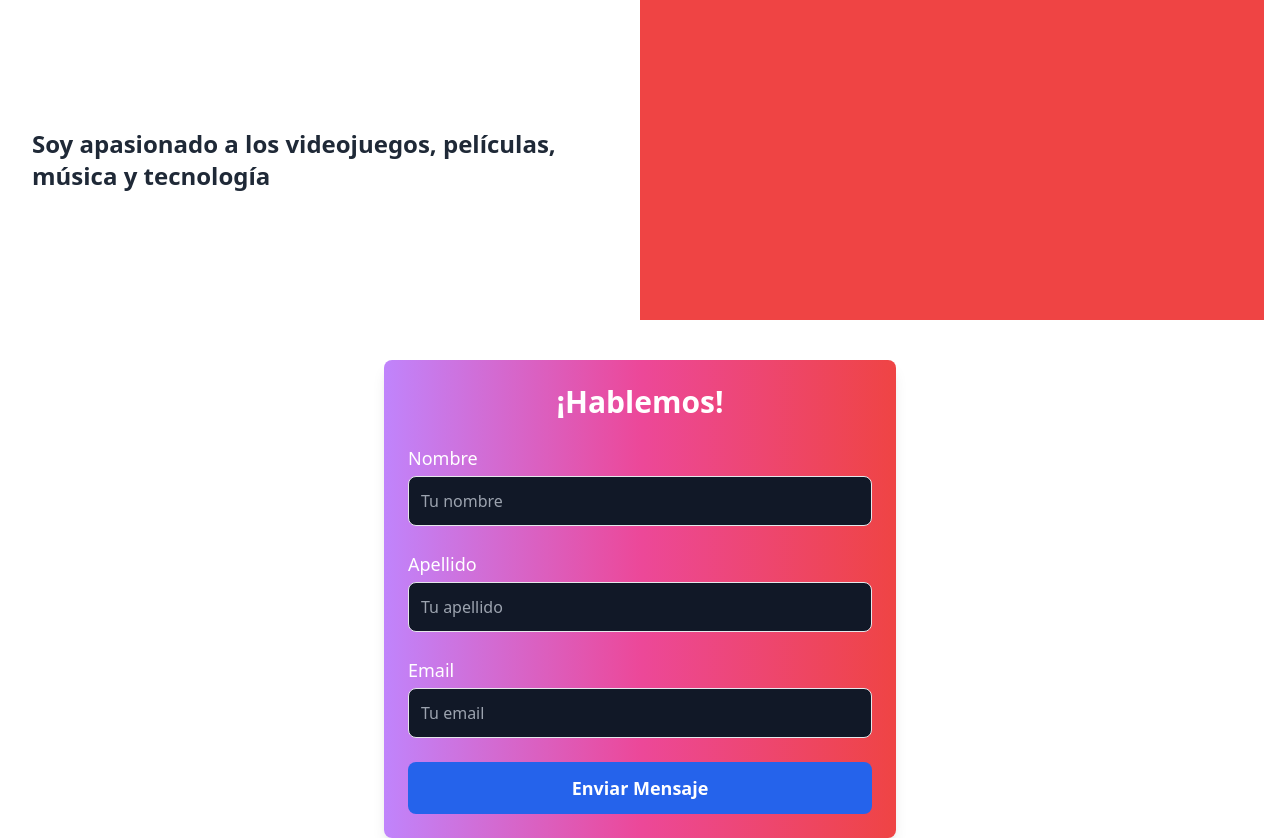
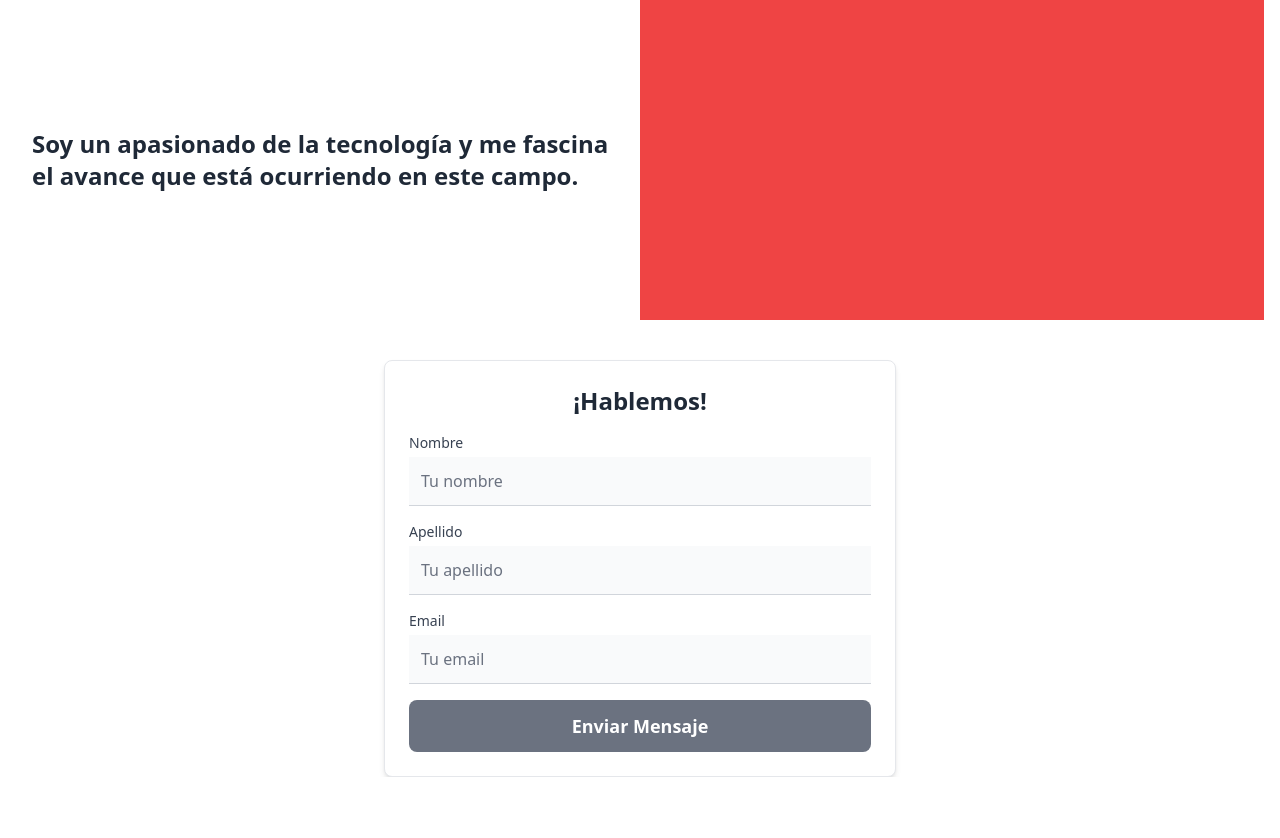
Before and after one commit to LucasIbanez13/lucas13i, a React (Create React App) app: page / in a window 1280 px wide. Shown: the part 2100-2938 px from the top of the page. After the commit the page ends 2877 px from the top, so only its background shows below. Built offline with nearby package versions, Linux system fonts and the light colour scheme.

Commit message:
agrego estilos a form

```diff
--- a/package.json
+++ b/package.json
@@ -3,6 +3,7 @@
   "version": "0.1.0",
   "private": true,
   "dependencies": {
+    "@fortawesome/fontawesome-free": "^6.6.0",
     "@testing-library/jest-dom": "^5.17.0",
     "@testing-library/react": "^13.4.0",
     "@testing-library/user-event": "^13.5.0",
--- a/src/App.css
+++ b/src/App.css
@@ -4,3 +4,5 @@
 /* index.css */
 @import "~slick-carousel/slick/slick.css";
 @import "~slick-carousel/slick/slick-theme.css";
+/* App.css o index.css */
+@import '@fortawesome/fontawesome-free/css/all.min.css';
--- a/src/App.js
+++ b/src/App.js
@@ -3,6 +3,7 @@ import './App.css';
 import Header from './componets/header/Header';
 import HeaderF from './componets/header/HeaderF';
 import Body from './componets/body/Body';
+import '@fortawesome/fontawesome-free/css/all.min.css';
 
 function App() {
   const [activeSection, setActiveSection] = useState('');
--- a/src/componets/body/Body.jsx
+++ b/src/componets/body/Body.jsx
@@ -22,7 +22,7 @@ const Body = ({ activeSection }) => {
           <div className="flex items-center mb-5">
             <div className="w-1/2 p-4">
               <h2 className="text-2xl font-semibold text-gray-800">
-                Soy apasionado a los videojuegos, películas, música y tecnología
+                Me encanta jugar videojuegos como CSGO, League of Legends, y Red Dead Redemption. Disfruto mucho del mundo de los videojuegos.
               </h2>
             </div>
             <div className="w-1/2 h-80 bg-red-500"></div>
@@ -33,7 +33,7 @@ const Body = ({ activeSection }) => {
             <div className="w-1/2 h-80 bg-red-500"></div>
             <div className="w-1/2 p-4">
               <h2 className="text-2xl font-semibold text-gray-800">
-                Soy apasionado a los videojuegos, películas, música y tecnología
+                Me gusta toda clase de música, pero me siento más atraído por el hip hop americano. También disfruto viendo películas de varios géneros.
               </h2>
             </div>
           </div>
@@ -42,7 +42,7 @@ const Body = ({ activeSection }) => {
           <div className="flex items-center mb-5">
             <div className="w-1/2 p-4">
               <h2 className="text-2xl font-semibold text-gray-800">
-                Soy apasionado a los videojuegos, películas, música y tecnología
+                Soy un apasionado de la tecnología y me fascina el avance que está ocurriendo en este campo.
               </h2>
             </div>
             <div className="w-1/2 h-80 bg-red-500"></div>
--- a/src/componets/body/form/FormContact.jsx
+++ b/src/componets/body/form/FormContact.jsx
@@ -17,46 +17,46 @@ const FormContact = () => {
   };
 
   return (
-    <div className="max-w-lg mx-auto p-6 bg-gradient-to-r from-purple-400 via-pink-500 to-red-500 text-white rounded-lg shadow-lg">
-      <h2 className="text-3xl font-bold mb-6 text-center">¡Hablemos!</h2>
-      <form onSubmit={handleSubmit} className="space-y-6">
+    <div className="max-w-lg mx-auto p-6 bg-white border border-gray-200 rounded-lg shadow-md">
+      <h2 className="text-2xl font-semibold mb-4 text-gray-800 text-center">¡Hablemos!</h2>
+      <form onSubmit={handleSubmit} className="space-y-4">
         <div>
-          <label htmlFor="name" className="block text-lg font-medium">Nombre</label>
+          <label htmlFor="name" className="block text-sm font-normal text-gray-700">Nombre</label>
           <input
             type="text"
             id="name"
             value={name}
             onChange={(e) => setName(e.target.value)}
-            className="w-full p-3 mt-1 border border-gray-200 rounded-lg bg-gray-900 text-white placeholder-gray-400 focus:outline-none focus:ring-2 focus:ring-purple-500"
+            className="w-full p-3 mt-1 border-b border-gray-300 bg-gray-50 text-gray-900 placeholder-gray-500 focus:outline-none focus:ring-2 focus:ring-blue-500"
             placeholder="Tu nombre"
             required
           />
         </div>
         <div>
-          <label htmlFor="surname" className="block text-lg font-medium">Apellido</label>
+          <label htmlFor="surname" className="block text-sm font-normal text-gray-700">Apellido</label>
           <input
             type="text"
             id="surname"
             value={surname}
             onChange={(e) => setSurname(e.target.value)}
-            className="w-full p-3 mt-1 border border-gray-200 rounded-lg bg-gray-900 text-white placeholder-gray-400 focus:outline-none focus:ring-2 focus:ring-purple-500"
+            className="w-full p-3 mt-1 border-b border-gray-300 bg-gray-50 text-gray-900 placeholder-gray-500 focus:outline-none focus:ring-2 focus:ring-blue-500"
             placeholder="Tu apellido"
             required
           />
         </div>
         <div>
-          <label htmlFor="email" className="block text-lg font-medium">Email</label>
+          <label htmlFor="email" className="block text-sm font-normal text-gray-700">Email</label>
           <input
             type="email"
             id="email"
             value={email}
             onChange={(e) => setEmail(e.target.value)}
-            className="w-full p-3 mt-1 border border-gray-200 rounded-lg bg-gray-900 text-white placeholder-gray-400 focus:outline-none focus:ring-2 focus:ring-purple-500"
+            className="w-full p-3 mt-1 border-b border-gray-300 bg-gray-50 text-gray-900 placeholder-gray-500 focus:outline-none focus:ring-2 focus:ring-blue-500"
             placeholder="Tu email"
             required
           />
         </div>
-        <button type="submit" className="w-full bg-blue-600 hover:bg-blue-700 text-white p-3 rounded-lg text-lg font-semibold focus:outline-none focus:ring-2 focus:ring-blue-500">
+        <button type="submit" className="w-full bg-gray-500 hover:bg-gray-600 text-white p-3 rounded-lg text-lg font-semibold focus:outline-none focus:ring-2 focus:ring-gray-500 mb-8">
           Enviar Mensaje
         </button>
       </form>
--- a/src/componets/header/nav/menu/Contacto.jsx
+++ b/src/componets/header/nav/menu/Contacto.jsx
@@ -3,20 +3,26 @@ import FormContact from '../../../body/form/FormContact'; // Ajusta la ruta seg
 
 const Contacto = () => {
   return (
-    <div className="p-4">
-      <h2 className="text-3xl font-bold">Contacto</h2>
-      <p className="mt-4">Aquí puedes agregar información sobre cómo contactarte.</p>
+    <div className="p-6 max-w-4xl mx-auto">
+      <h2 className="text-3xl text-gray-800 mb-4">Contacto</h2>
+      <div className="flex items-start justify-between mb-4">
+        <p className="text-lg text-gray-700">Teléfono: 3812018090</p>
+        <div className="flex space-x-9">
+          <a href="https://wa.me/3812018090" className="text-blue-500 hover:underline" aria-label="WhatsApp">
+            <i className="fab fa-whatsapp fa-lg"></i>
+          </a>
+          <a href="https://facebook.com/lucas.ibanez" className="text-blue-500 hover:underline" aria-label="Facebook">
+            <i className="fab fa-facebook fa-lg"></i>
+          </a>
+          <a href="https://instagram.com/lucas13i" className="text-blue-500 hover:underline" aria-label="Instagram">
+            <i className="fab fa-instagram fa-lg"></i>
+          </a>
+          <a href="https://linkedin.com/in/lucas-ibanez" className="text-blue-500 hover:underline" aria-label="LinkedIn">
+            <i className="fab fa-linkedin fa-lg"></i>
+          </a>
+        </div>
+      </div>
       <FormContact />
-      <div className="mt-4">
-        <h3 className="text-2xl font-semibold">Redes Sociales</h3>
-        <ul className="mt-2">
-          <li><a href="https://wa.me/3812018090" className="text-blue-500 hover:underline">WhatsApp</a></li>
-          <li><a href="https://facebook.com/lucas.ibanez" className="text-blue-500 hover:underline">Facebook</a></li>
-          <li><a href="https://instagram.com/lucas13i" className="text-blue-500 hover:underline">Instagram</a></li>
-          <li><a href="https://linkedin.com/in/lucas-ibanez" className="text-blue-500 hover:underline">LinkedIn</a></li>
-        </ul>
-        <p className="mt-2">Teléfono: 3812018090</p>
-      </div>
     </div>
   );
 }
--- a/src/componets/header/nav/menu/SobreMi.jsx
+++ b/src/componets/header/nav/menu/SobreMi.jsx
@@ -2,9 +2,26 @@ import React from 'react';
 
 const SobreMi = () => {
   return (
-    <div className="p-4">
-      <h2 className="text-3xl font-bold">Sobre mí</h2>
-      <p className="mt-4">Aquí puedes agregar información sobre ti, tus pasiones y tu experiencia.</p>
+    <div className="p-6 text-center max-w-4xl mx-auto">
+      <h2 className="text-4xl font-normal mb-6 text-gray-800">Sobre mí</h2>
+      <p className="text-lg text-gray-700 leading-relaxed mb-4">
+        ¡Hola! Soy <strong>Lucas Gabriel Ibañez</strong>, tengo 22 años y mi cumpleaños es el 22 de julio. Vengo de Tucumán, Argentina, de una zona rural
+        que ha moldeado mi carácter y me ha enseñado el valor del esfuerzo. Desde pequeño, me han apasionado los videojuegos, la música, las películas y
+        la tecnología. Estas pasiones me han acompañado y guiado en mi camino.
+      </p>
+      <p className="text-lg text-gray-700 leading-relaxed mb-4">
+        Mi objetivo es involucrarme en más proyectos y seguir aprendiendo y perfeccionando mis habilidades. He experimentado una notable transformación
+        física recientemente, gracias a mi determinación y a los recursos disponibles en casa. Este cambio no solo refleja mi esfuerzo personal, sino
+        también mi capacidad para adaptarme y encontrar soluciones creativas.
+      </p>
+      <p className="text-lg text-gray-700 leading-relaxed mb-4">
+        Vengo de una familia humilde y eso me ha enseñado a valorar cada pequeño logro. Aunque disfruto resolviendo problemas por mí mismo, también me
+        encanta trabajar en equipo. Me adapto bien a diferentes entornos y disfruto colaborando con otros para alcanzar metas comunes.
+      </p>
+      <p className="text-lg text-gray-700 leading-relaxed">
+        Estoy entusiasmado por lo que el futuro tiene para ofrecer y listo para enfrentar nuevos desafíos con pasión y dedicación. ¡Gracias por tomarte el
+        tiempo de conocerme mejor!
+      </p>
     </div>
   );
 }
--- a/src/index.css
+++ b/src/index.css
@@ -4,3 +4,5 @@
 /* index.css */
 @import "~slick-carousel/slick/slick.css";
 @import "~slick-carousel/slick/slick-theme.css";
+/* App.css o index.css */
+@import '@fortawesome/fontawesome-free/css/all.min.css';
```
Also changed, not shown: 1 other file (tests, documents, lock files or other folders).
